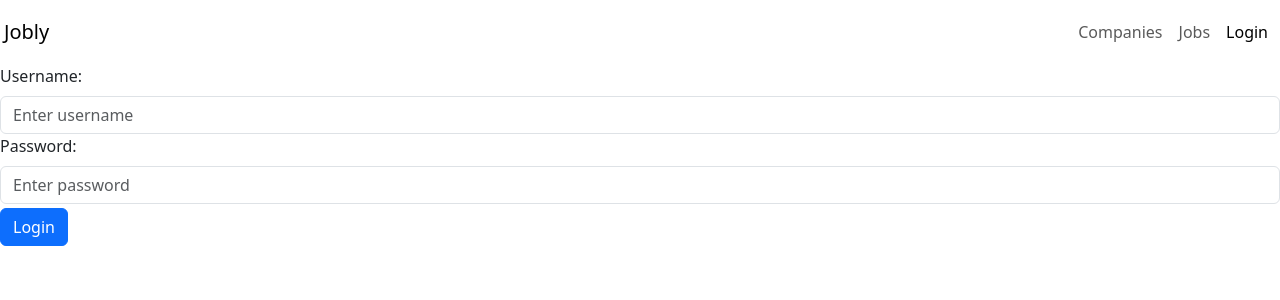
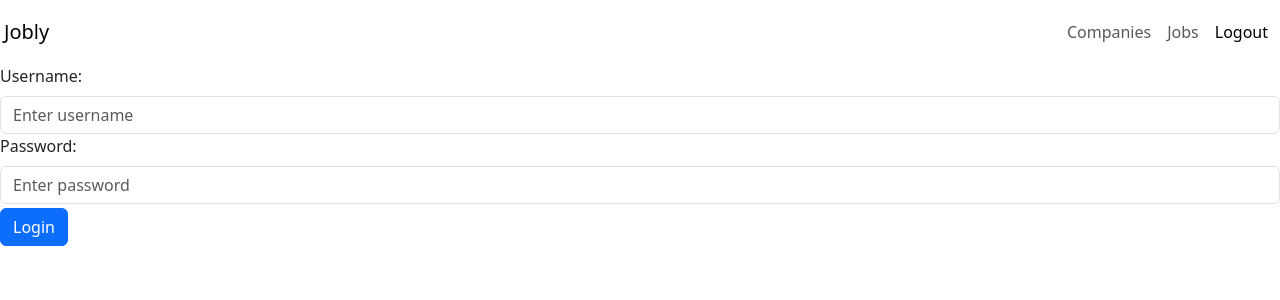
Before and after one commit to erkanturker/jobly-fe, a React (Vite) app: page /login in a window 1280 px wide. Shown: the top 300 px of the page. Built offline with nearby package versions, Linux system fonts and the light colour scheme; no server answers; sample sign-in values are in the browser's storage.

Commit message:
add basic auth

```diff
--- a/src/App.jsx
+++ b/src/App.jsx
@@ -1,9 +1,12 @@
+import { Outlet } from "react-router-dom";
 import "./App.css";
+import NavBar from "./components/NavBar";
 
 function App() {
   return (
     <>
-      <p>Main Page</p>
+      <NavBar />
+      <Outlet />
     </>
   );
 }
--- /dev/null
+++ b/src/Hooks/useAuth.js
@@ -0,0 +1,15 @@
+const useAuth = () => {
+  let isLoggedIn;
+
+  const authToken = localStorage.getItem("authToken");
+
+  if (authToken) {
+    isLoggedIn = true;
+  } else {
+    isLoggedIn = false;
+  }
+
+  return isLoggedIn;
+};
+
+export default useAuth;
--- /dev/null
+++ b/src/Hooks/useLocalStorage.js
@@ -0,0 +1,29 @@
+import { useState } from "react";
+
+const useLocalStorage = (key, defaultValue) => {
+  const [storedValue, setStoredValue] = useState(() => {
+    const value = window.localStorage.getItem(key, defaultValue);
+    try {
+      if (value) {
+        return JSON.parse(value);
+      } else {
+        window.localStorage.setItem(key, JSON.stringify(defaultValue));
+        return defaultValue;
+      }
+    } catch (error) {
+      return defaultValue;
+    }
+  });
+
+  const setValue = (newValue) => {
+    try {
+      window.localStorage.setItem(key, newValue);
+    } catch (error) {
+      console.log(error);
+    }
+    setStoredValue(newValue);
+  };
+  return [storedValue, setValue];
+};
+
+export default useLocalStorage;
--- a/src/components/Auth/LoginForm.jsx
+++ b/src/components/Auth/LoginForm.jsx
@@ -1,17 +1,24 @@
 import React from "react";
-import { Form, Button } from "react-bootstrap";
+import { Button, Form } from "react-bootstrap";
 import useFields from "../../Hooks/useFields";
 import JoblyApi from "../../api";
+import { useNavigate } from "react-router-dom";
+import useLocalStorage from "../../Hooks/useLocalStorage";
 
 const LoginForm = () => {
   const [formData, setFormData] = useFields({ username: "", password: "" });
+  const [token, setToken] = useLocalStorage("authToken", "");
+  const navigate = useNavigate();
 
   const handleSubmit = (e) => {
     e.preventDefault();
-    JoblyApi.authToken(formData).then((res) => {
-      JoblyApi.token = res;
-      console.log(JoblyApi.token);
-    });
+    JoblyApi.authToken(formData)
+      .then((res) => {
+        JoblyApi.token = res;
+        setToken(res);
+        navigate("/", { replace: true });
+      })
+      .catch((e) => console.log(e));
   };
 
   return (
--- a/src/components/Companies/CompanyList.jsx
+++ b/src/components/Companies/CompanyList.jsx
@@ -3,10 +3,17 @@ import useCompanies from "../../Hooks/useCompanies";
 import SearchBox from "../SearchBox";
 import CompanyCard from "./CompanyCard";
 import Spinner from "react-bootstrap/Spinner";
+import useAuth from "../../Hooks/useAuth";
+import { Navigate } from "react-router-dom";
 
 export const CompanyList = () => {
+  const isLoggedIn = useAuth();
   const [query, setQuery] = useState("");
   const { data: companies, error, isLoading } = useCompanies(query);
+
+  if (!isLoggedIn) {
+    return <Navigate to="/login" />;
+  }
 
   const handleSetQuery = (query) => {
     setQuery(query);
--- a/src/components/Jobs/JobList.jsx
+++ b/src/components/Jobs/JobList.jsx
@@ -1,8 +1,8 @@
-import React, { useEffect, useState } from "react";
+import React, { useState } from "react";
+import Spinner from "react-bootstrap/Spinner";
+import useJobs from "../../Hooks/useJobs";
 import SearchBox from "../SearchBox";
 import JobDetailCard from "./JobDetailCard";
-import useJobs from "../../Hooks/useJobs";
-import Spinner from "react-bootstrap/Spinner";
 
 const JobList = () => {
   const [query, setQuery] = useState("");
--- a/src/components/Layout.jsx
+++ /dev/null
@@ -1,14 +0,0 @@
-import React from "react";
-import NavBar from "./NavBar";
-import { Outlet } from "react-router-dom";
-
-const Layout = () => {
-  return (
-    <>
-      <NavBar />
-      <Outlet />
-    </>
-  );
-};
-
-export default Layout;
--- /dev/null
+++ b/src/components/MainPage.jsx
@@ -0,0 +1,7 @@
+import React from "react";
+
+const MainPage = () => {
+  return <div>MainPage</div>;
+};
+
+export default MainPage;
--- a/src/components/NavBar.jsx
+++ b/src/components/NavBar.jsx
@@ -1,17 +1,28 @@
-import React from "react";
+import React, { useState, useEffect } from "react";
 import Container from "react-bootstrap/Container";
 import Nav from "react-bootstrap/Nav";
 import Navbar from "react-bootstrap/Navbar";
 import { NavLink } from "react-router-dom";
+import useAuth from "../Hooks/useAuth";
 
 const NavBar = () => {
+  const isLoggedIn = useAuth();
+
   return (
     <Navbar>
       <Container fluid className="px-0 m-1">
         <Navbar.Brand as={NavLink} to="/" className="col-auto">
           Jobly
         </Navbar.Brand>
+
         <Nav className="col-auto">
+          {!isLoggedIn && (
+            <Nav.Link as={NavLink} to="/login" activeclassname="active">
+              Login
+            </Nav.Link>
+          )}
+          {isLoggedIn && (
+            <>
               <Nav.Link as={NavLink} to="/companies" activeclassname="active">
                 Companies
               </Nav.Link>
@@ -19,8 +30,10 @@ const NavBar = () => {
                 Jobs
               </Nav.Link>
               <Nav.Link as={NavLink} to="/login" activeclassname="active">
-            Login
+                Logout
               </Nav.Link>
+            </>
+          )}
         </Nav>
       </Container>
     </Navbar>
--- a/src/routes.jsx
+++ b/src/routes.jsx
@@ -6,13 +6,14 @@ import Layout from "./components/Layout";
 import CompanyDetail from "./components/Companies/CompanyDetail";
 import JobList from "./components/Jobs/JobList";
 import LoginForm from "./components/Auth/LoginForm";
+import MainPage from "./components/MainPage";
 
 const router = createBrowserRouter([
   {
     path: "/",
-    element: <Layout />,
+    element: <App />,
     children: [
-      { index: true, element: <App /> },
+      { index: true, element: <MainPage /> },
       {
         path: "companies",
         element: <CompanyList />,
```
Lines whose indentation alone changed are shown as unchanged.
